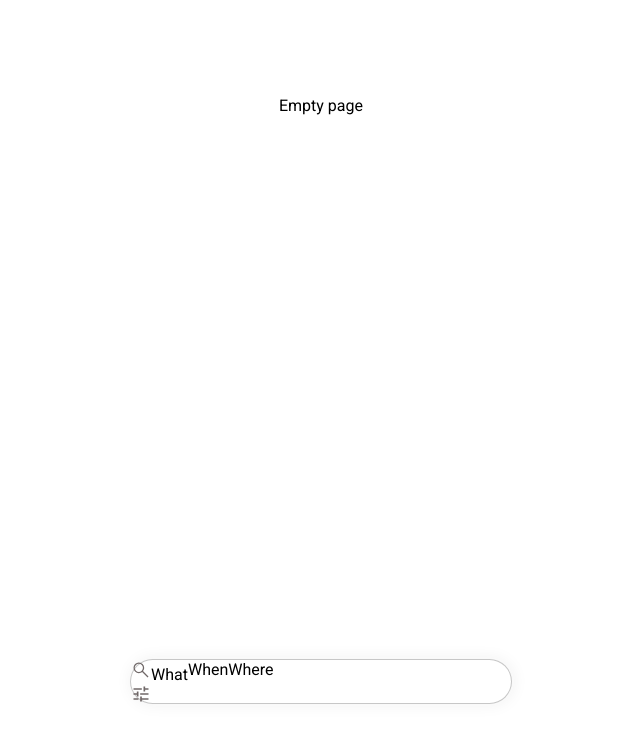
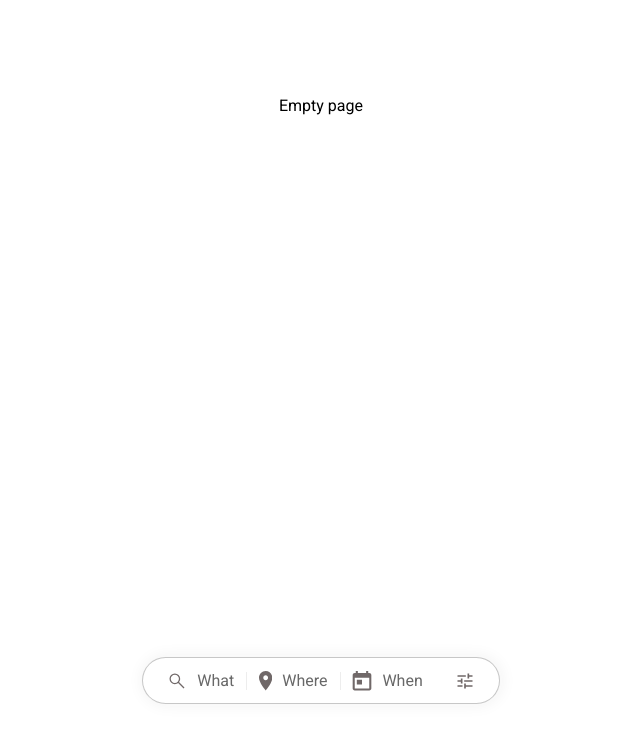
Before and after one commit to osampilona/hypen, a Next.js app: page / in a window 1280 px wide. Shown: the top 742 px of the page, without its empty margins (319-959 px from the left). Built offline with nearby package versions, Linux system fonts and the light colour scheme.

Commit message:
search bar basic design

```diff
--- a/src/app/layout.tsx
+++ b/src/app/layout.tsx
@@ -2,12 +2,12 @@ import "./globals.css";
 import type { Metadata } from "next";
 import { Roboto } from "next/font/google";
 
-export const metadata: Metadata = {
+const metadata: Metadata = {
   title: "Hypen App",
   description: "Generated by Hypen app",
 };
 
-const roboto = Roboto({
+export const roboto = Roboto({
   weight: "400",
   subsets: ["latin"],
   display: "swap",
--- a/src/components/Buttons/CTAButton/CtaButton.tsx
+++ b/src/components/Buttons/CTAButton/CtaButton.tsx
@@ -2,7 +2,7 @@
 import React from "react";
 import ctaButton from "./ctaButton.module.scss";
 import Image from "next/image";
-import Search from "@/icons/Search";
+import Search from "@/icons/SearchIcon";
 
 export interface ICtaButtonProps {
   label: string;
--- a/src/components/Buttons/SearchButton/SearchButton.tsx
+++ b/src/components/Buttons/SearchButton/SearchButton.tsx
@@ -1,7 +1,7 @@
 import React from "react";
 import searchButton from "./searchButton.module.scss";
 import CtaButton from "../CTAButton/CtaButton";
-import Search from "@/icons/Search";
+import SearchIcon from "@/icons/SearchIcon";
 
 export interface ISearchButtonProps {
   label: string;
@@ -23,7 +23,7 @@ const SearchButton = ({
       <button className={searchButton.button}>
         <CtaButton
           label={label}
-          icon={<Search />}
+          icon={<SearchIcon />}
           buttonType={isPrimary ? "primary" : "secondary"}
           size={size}
           disabled={disabled}
--- a/src/components/SearchBar/SearchBar.tsx
+++ b/src/components/SearchBar/SearchBar.tsx
@@ -1,7 +1,9 @@
 import React from "react";
 import searchBar from "@/components/SearchBar/searchBar.module.scss";
 import FilterIcon from "@/icons/FilterIcon";
-import Search from "@/icons/Search";
+import SearchIcon from "@/icons/SearchIcon";
+import LocationIcon from "@/icons/LocationIcon";
+import CalendarIcon from "@/icons/CalendarIcon";
 
 export interface ISearchBarProps {
   labelWhat: string;
@@ -14,13 +16,23 @@ const SearchBar = (props: ISearchBarProps) => {
     <div className={searchBar.container}>
       <div className={searchBar.search}>
         <div className={searchBar.icon}>
-          <Search />
+          <SearchIcon />
           {props.labelWhat}
         </div>
-        <div>{props.labelWhen}</div>
-        <div>{props.labelWhere}</div>
+        <div className={searchBar.separator}></div>
+        <div className={searchBar.icon}>
+          <LocationIcon />
+          {props.labelWhere}
+        </div>
+        <div className={searchBar.separator}></div>
+        <div className={searchBar.icon}>
+          <CalendarIcon />
+          {props.labelWhen}
+        </div>
       </div>
-      <FilterIcon />
+      <div className={searchBar.icon}>
+        <FilterIcon />
+      </div>
     </div>
   );
 };
--- a/src/components/SearchBar/searchBar.module.scss
+++ b/src/components/SearchBar/searchBar.module.scss
@@ -1,18 +1,36 @@
 .container {
-  width: 23.875rem;
-  height: 2.8125rem;
   border-radius: 1.5625rem;
   border: 0.3px solid rgba(69, 69, 69, 0.3);
   background: #fff;
   box-shadow: 1px 0px 15px 2px rgba(40, 40, 40, 0.05);
+  display: flex;
+  justify-content: space-between;
+  align-items: center;
+  padding: 0.78rem 1.5rem;
+  color: #686868;
+  gap: 2rem;
 
   .search {
     display: flex;
+    align-items: center;
+    gap: 12px;
+  }
 
-    .icon svg {
+  .icon {
+    display: flex;
+    align-items: center;
+    gap: 10px;
+    svg {
       fill: #706868;
       height: 20px;
-      width: 20px;
+      width: auto;
     }
   }
+
+  .separator {
+    width: 0.05rem;
+    height: 1.125rem;
+    background-color: #e9e9e9;
+    opacity: 0.8;
+  }
 }
--- /dev/null
+++ b/src/icons/CalendarIcon.tsx
@@ -0,0 +1,20 @@
+import React from "react";
+
+const CalendarIcon = (props: any) => {
+  return (
+    <svg
+      width="15"
+      height="15"
+      viewBox="0 0 15 15"
+      fill="none"
+      xmlns="http://www.w3.org/2000/svg"
+    >
+      <path
+        d="M12.9444 1.45492H12.1667V0.000244141H10.6111V1.45492H4.38889V0.000244141H2.83333V1.45492H2.05556C1.19222 1.45492 0.507778 2.10952 0.507778 2.90959L0.5 13.0923C0.5 13.8924 1.19222 14.547 2.05556 14.547H12.9444C13.8 14.547 14.5 13.8924 14.5 13.0923V2.90959C14.5 2.10952 13.8 1.45492 12.9444 1.45492ZM12.9444 13.0923H2.05556V5.0916H12.9444V13.0923ZM3.61111 6.54628H7.5V10.183H3.61111V6.54628Z"
+        fill="#706868"
+      />
+    </svg>
+  );
+};
+
+export default CalendarIcon;
--- a/src/icons/FilterIcon.tsx
+++ b/src/icons/FilterIcon.tsx
@@ -10,14 +10,11 @@ const FilterIcon = (props: any) => {
       xmlns="http://www.w3.org/2000/svg"
     >
       <g clip-path="url(#clip0_2215_7107)">
-        <path
-          d="M2.5 14.1667V15.8333H7.5V14.1667H2.5ZM2.5 4.16667V5.83333H10.8333V4.16667H2.5ZM10.8333 17.5V15.8333H17.5V14.1667H10.8333V12.5H9.16667V17.5H10.8333ZM5.83333 7.5V9.16667H2.5V10.8333H5.83333V12.5H7.5V7.5H5.83333ZM17.5 10.8333V9.16667H9.16667V10.8333H17.5ZM12.5 7.5H14.1667V5.83333H17.5V4.16667H14.1667V2.5H12.5V7.5Z"
-          fill="#706868"
-        />
+        <path d="M2.5 14.1667V15.8333H7.5V14.1667H2.5ZM2.5 4.16667V5.83333H10.8333V4.16667H2.5ZM10.8333 17.5V15.8333H17.5V14.1667H10.8333V12.5H9.16667V17.5H10.8333ZM5.83333 7.5V9.16667H2.5V10.8333H5.83333V12.5H7.5V7.5H5.83333ZM17.5 10.8333V9.16667H9.16667V10.8333H17.5ZM12.5 7.5H14.1667V5.83333H17.5V4.16667H14.1667V2.5H12.5V7.5Z" />
       </g>
       <defs>
         <clipPath id="clip0_2215_7107">
-          <rect width="20" height="20" rx="10" fill="white" />
+          <rect width="24" height="24" rx="10" fill="white" />
         </clipPath>
       </defs>
     </svg>
--- /dev/null
+++ b/src/icons/LocationIcon.tsx
@@ -0,0 +1,16 @@
+import React from "react";
+
+const LocationIcon = (props: any) => {
+  return (
+    <svg
+      width="10"
+      height="15"
+      viewBox="0 0 10 15"
+      xmlns="http://www.w3.org/2000/svg"
+    >
+      <path d="M5 0C2.23571 0 0 2.27656 0 5.09136C0 8.90988 5 14.5467 5 14.5467C5 14.5467 10 8.90988 10 5.09136C10 2.27656 7.76429 0 5 0ZM5 6.9097C4.01429 6.9097 3.21429 6.09508 3.21429 5.09136C3.21429 4.08763 4.01429 3.27302 5 3.27302C5.98571 3.27302 6.78571 4.08763 6.78571 5.09136C6.78571 6.09508 5.98571 6.9097 5 6.9097Z" />
+    </svg>
+  );
+};
+
+export default LocationIcon;
--- a/src/icons/Search.tsx
+++ b/src/icons/SearchIcon.tsx
@@ -1,6 +1,6 @@
 import React from "react";
 
-const SearchWhite = (props: any) => {
+const SearchIcon = (props: any) => {
   return (
     <svg
       xmlns="http://www.w3.org/2000/svg"
@@ -13,4 +13,4 @@ const SearchWhite = (props: any) => {
   );
 };
 
-export default SearchWhite;
+export default SearchIcon;
```
